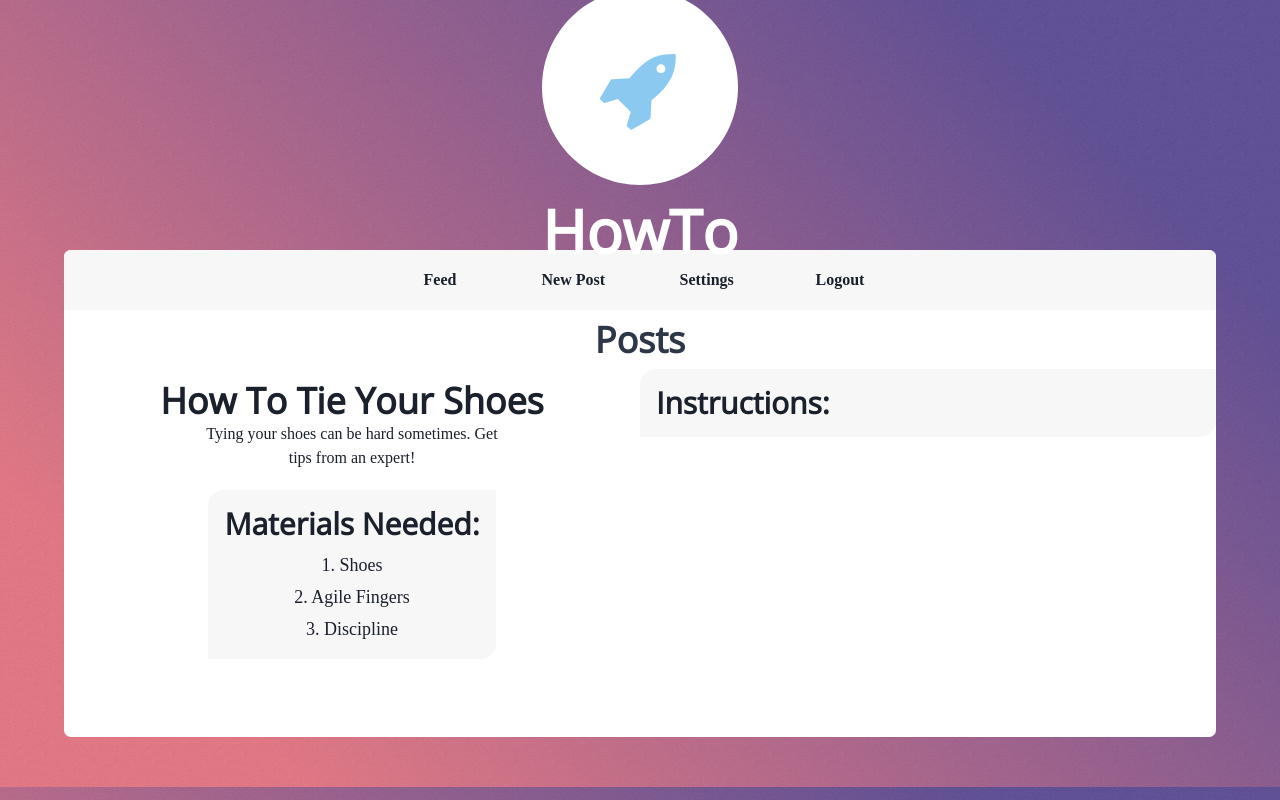
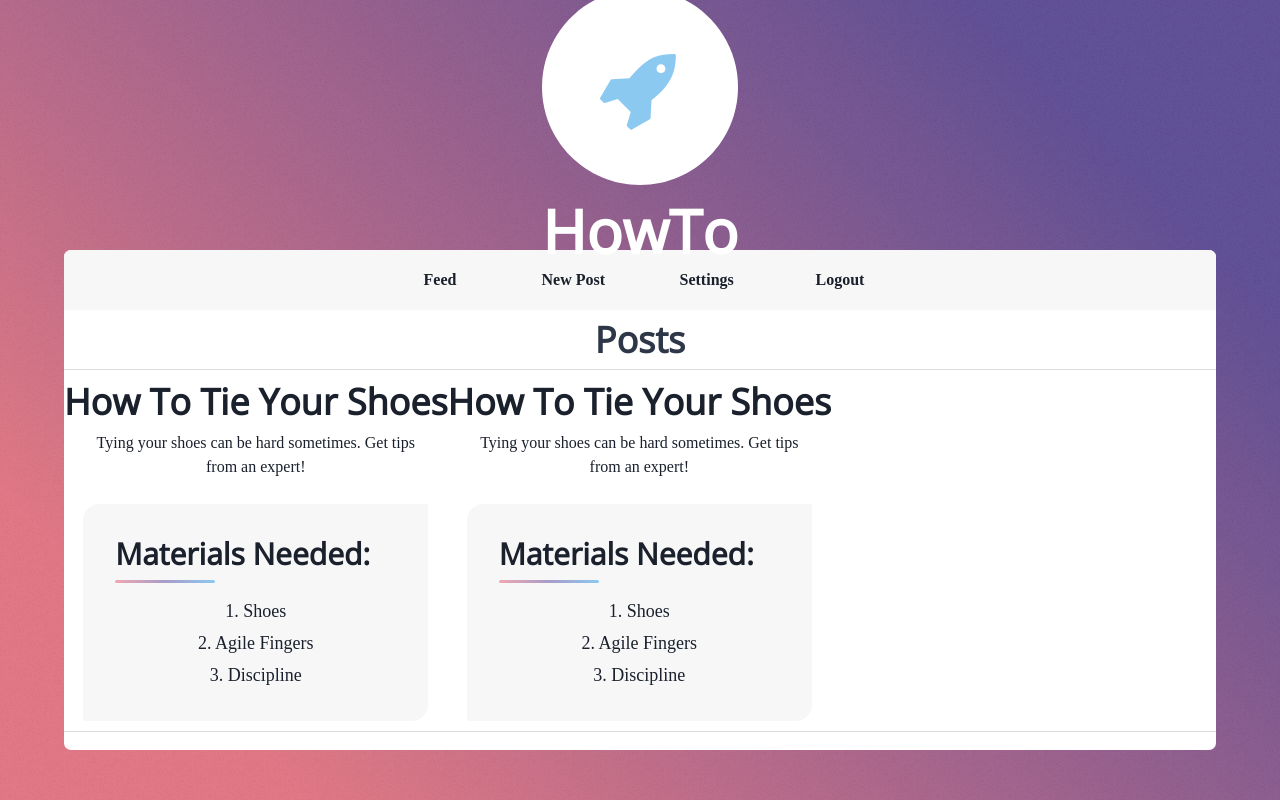
Before and after one commit to leachtucker/howto-frontend, a React (Create React App) app: page / in a window 1280 px wide. Built offline with nearby package versions, Linux system fonts and the light colour scheme; a web font is replaced by a local one.

Commit message:
Setting up the Post component

```diff
--- a/src/App.css
+++ b/src/App.css
@@ -8,9 +8,10 @@ html {
 }
 
 .break {
-    background-color: #935d8c;
-    background-image: url("assets/overlay.png"), -moz-linear-gradient(45deg, #e37682 15%, #5f4d93 85%);
-    background-image: url("assets/overlay.png"), -webkit-linear-gradient(45deg, #e37682 15%, #5f4d93 85%);
-    background-image: url("assets/overlay.png"), -ms-linear-gradient(45deg, #e37682 15%, #5f4d93 85%);
-    background-image: url("assets/overlay.png"), linear-gradient(45deg, #e37682 15%, #5f4d93 85%);
+    background-image: -moz-linear-gradient(90deg, #efa8b0, #a89cc8, #8cc9f0);
+    background-image: -webkit-linear-gradient(90deg, #efa8b0, #a89cc8, #8cc9f0);
+    background-image: -ms-linear-gradient(90deg, #efa8b0, #a89cc8, #8cc9f0);
+    background-image: linear-gradient(90deg, #efa8b0, #a89cc8, #8cc9f0);
+
+    border-radius: 5px;
 }
--- a/src/App.js
+++ b/src/App.js
@@ -24,7 +24,7 @@ function App(props) {
           <Heading as="h1" size="3xl" color="white" >HowTo</Heading>
         </Stack>
       </Center>
-      <Box bgColor="white" width="90%" margin="0 auto" borderRadius="7px" paddingBottom="10px">
+      <Box bgColor="white" width="90%" maxWidth="1400px" margin="0 auto" borderRadius="7px" paddingBottom="10px">
         <Nav />
         <Feed />
       </Box>
--- a/src/Post.js
+++ b/src/Post.js
@@ -2,30 +2,27 @@ import React from 'react'
 
 import {
     Box,
-    Center,
     Flex,
-    Stack,
-    Image,
     Heading,
     Text,
     List,
-    ListItem,
-    Spacer
+    ListItem
 } from '@chakra-ui/react';
 
 function Post(props) {
     console.log(props);
     return (
-        <Box minHeight="350px">
-            <Box width="50%" height="100%" display="inline-block">
+        <Flex flexDirection={{ base: "column", md: "row" }} alignItems={{ base: "center" }}  minHeight="350px" borderTop="1px solid gainsboro" borderBottom="1px solid gainsboro" paddingY="10px">
+            <Box height="100%" display="inline-block">
                 <Flex flexDirection="column" alignItems="center" height="100%">
-                    <Heading as="h3" size="xl">How To Tie Your Shoes</Heading>
-                    <Box maxWidth="300px" textAlign="center" marginBottom="20px">
+                    <Heading as="h3" size="xl" marginBottom="8px" textAlign="center">How To Tie Your Shoes</Heading>
+                    <Box maxWidth="325px" textAlign="center" marginBottom="25px">
                         <Text>Tying your shoes can be hard sometimes. Get tips from an expert!</Text>
                     </Box>
-                    <Box bgColor="#F7F7F7" borderTopLeftRadius="1rem" borderBottomRightRadius="1rem" padding="1rem">
-                        <Heading as="h4" size="lg" marginBottom="10px">Materials Needed:</Heading>
-                        <List textAlign="center" spacing="5px">
+                    <Box width="90%" maxWidth="350px" bgColor="#F7F7F7" borderTopLeftRadius="1rem" borderBottomRightRadius="1rem" padding="2rem">
+                        <Heading as="h4" size="lg" >Materials Needed:</Heading>
+                        <Box className="break" height="3px" maxWidth="100px" marginTop="8px"></Box>
+                        <List textAlign="center" spacing="5px" marginTop="15px">
                             <ListItem>
                                 <Text fontSize="lg">1. Shoes</Text>
                             </ListItem>
@@ -39,12 +36,30 @@ function Post(props) {
                     </Box>
                 </Flex>
             </Box>
-            <Box width="50%" display="inline-block" >
-                <Box bgColor="#F7F7F7" borderTopLeftRadius="1rem" borderBottomRightRadius="1rem" padding="1rem">
-                    <Heading as="h4" size="lg">Instructions:</Heading>
-                </Box>
+            <Box height="100%" display="inline-block">
+                <Flex flexDirection="column" alignItems="center" height="100%">
+                    <Heading as="h3" size="xl" marginBottom="8px" textAlign="center">How To Tie Your Shoes</Heading>
+                    <Box maxWidth="325px" textAlign="center" marginBottom="25px">
+                        <Text>Tying your shoes can be hard sometimes. Get tips from an expert!</Text>
+                    </Box>
+                    <Box width="90%" maxWidth="350px" bgColor="#F7F7F7" borderTopLeftRadius="1rem" borderBottomRightRadius="1rem" padding="2rem">
+                        <Heading as="h4" size="lg" >Materials Needed:</Heading>
+                        <Box className="break" height="3px" maxWidth="100px" marginTop="8px"></Box>
+                        <List textAlign="center" spacing="5px" marginTop="15px">
+                            <ListItem>
+                                <Text fontSize="lg">1. Shoes</Text>
+                            </ListItem>
+                            <ListItem>
+                                <Text fontSize="lg">2. Agile Fingers</Text>
+                            </ListItem>
+                            <ListItem>
+                                <Text fontSize="lg">3. Discipline</Text>
+                            </ListItem>
+                        </List>
+                    </Box>
+                </Flex>
             </Box>
-        </Box>
+        </Flex>
     )
 }
 
--- a/src/PostList.js
+++ b/src/PostList.js
@@ -7,7 +7,7 @@ function PostList(props) {
         <>
             {props.posts &&
                 props.posts.map(post => {
-                    return <Post post={post} />
+                    return <Post key={post.id} post={post} />
                 })
             }
         </>
--- a/src/dummy_data/index.js
+++ b/src/dummy_data/index.js
@@ -1,5 +1,5 @@
 const posts = [
-    { title: 'How To Play Games', description: 'Playing games can be hard. Get tips from an expert', materials: ['Console', 'Games', 'Agile Fingers'], steps: [{ stepNumber: 1, name: 'Play 8 hours per day'}, { stepNumber: 2, name: 'Assemble a team' }, { stepNumber: 3, name: 'Get good' }] }
+    { id: 1, title: 'How To Play Games', description: 'Playing games can be hard. Get tips from an expert', materials: ['Console', 'Games', 'Agile Fingers'], steps: [{ stepNumber: 1, name: 'Play 8 hours per day'}, { stepNumber: 2, name: 'Assemble a team' }, { stepNumber: 3, name: 'Get good' }] }
 ]
 
 module.exports = {
```
